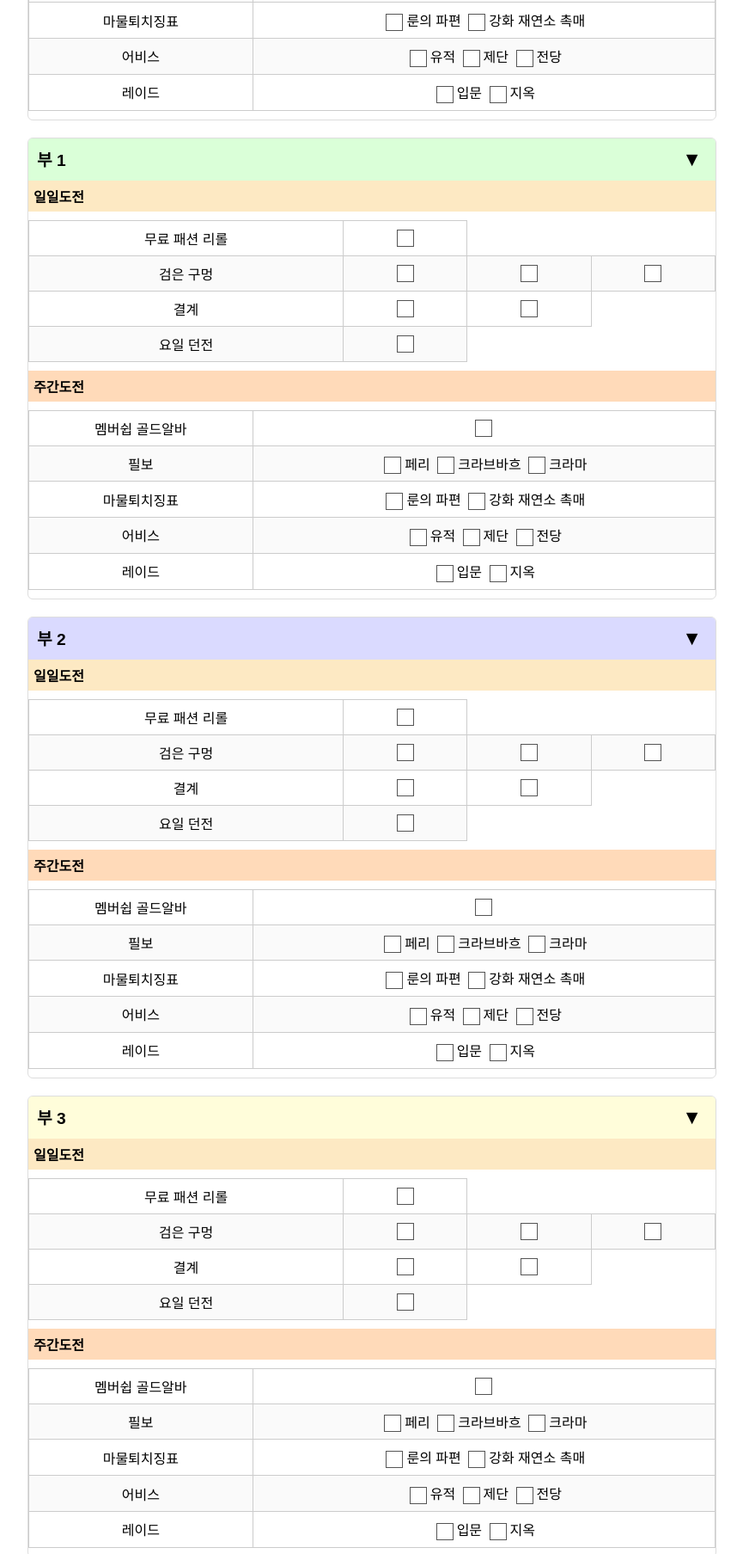
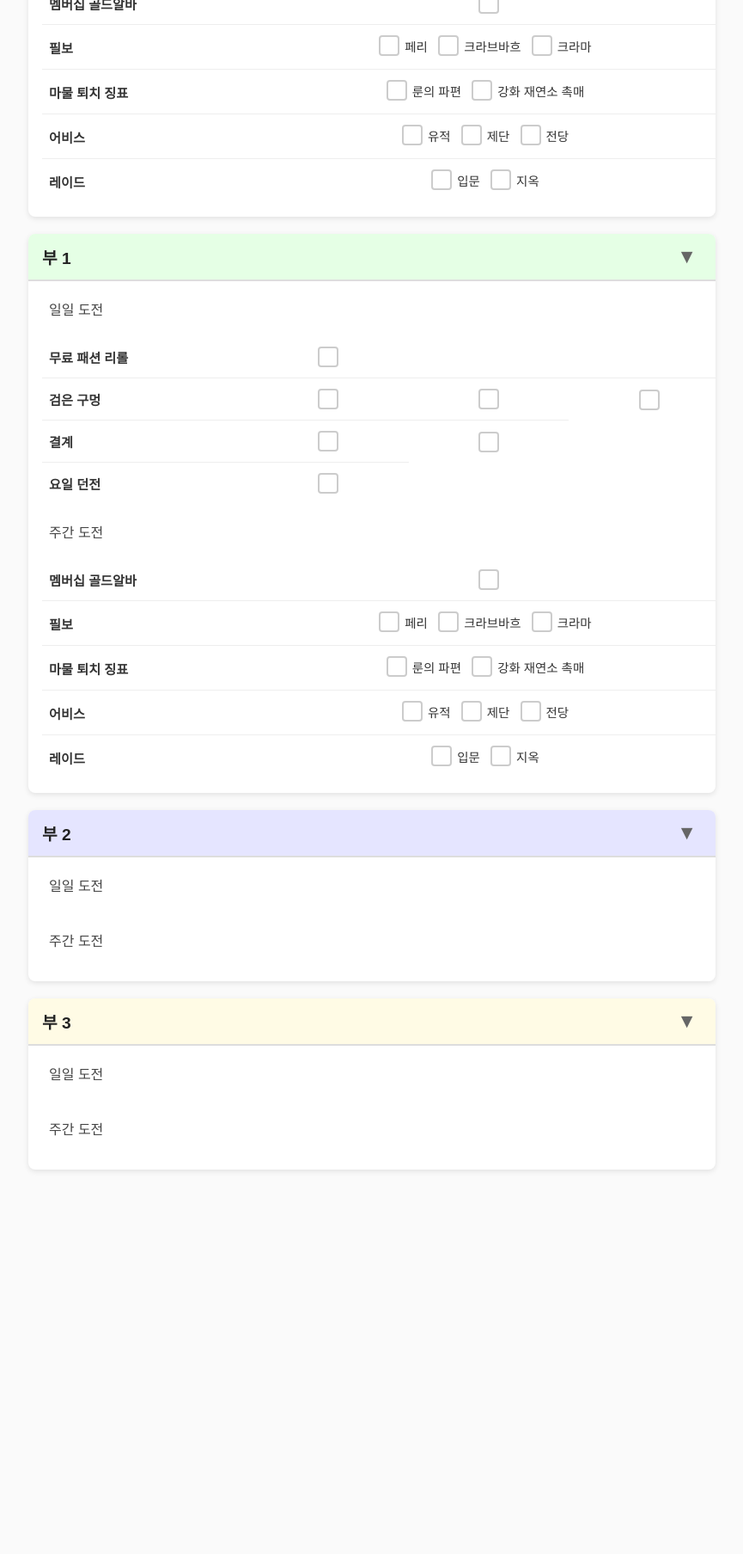
Before and after one commit to lacoletsgo/lacoone, a plain HTML site: page index.html in a window 1280 px wide. Shown: the part 522-2329 px from the top of the page at 86% size, without its empty margins (207-1072 px from the left). After the commit the page ends 1930 px from the top, so only its background shows below. Drawn offline with Linux system fonts and the light colour scheme; a web font is replaced by a local one.

Commit message:
Update index.html

```diff
--- a/index.html
+++ b/index.html
@@ -6,62 +6,125 @@
   <style>
     /* Pretendard 폰트 */
     @import url('https://cdn.jsdelivr.net/npm/pretendard@1.3.6/dist/web/variable/pretendardvariable.css');
-    body { font-family: 'Pretendard Variable', sans-serif; padding: 20px; }
-    h1 { text-align: center; margin-bottom: 30px; }
-
+    body {
+      font-family: 'Pretendard Variable', sans-serif;
+      background: #fafafa;
+      padding: 20px;
+      color: #333;
+    }
+    h1 {
+      text-align: center;
+      margin-bottom: 30px;
+      font-weight: 600;
+      color: #222;
+    }
     .section {
-      border: 1px solid #ddd;
-      border-radius: 6px;
-      overflow: hidden;
+      background: #fff;
+      border-radius: 8px;
+      box-shadow: 0 2px 6px rgba(0,0,0,0.1);
       margin: 0 auto 20px;
       max-width: 800px;
+      overflow: hidden;
     }
-    /* 헤더(h2)에만 색 지정 */
-    .section.main h2 { background-color: #ffdada; }
-    .section.alt1 h2 { background-color: #daffd8; }
-    .section.alt2 h2 { background-color: #dadaff; }
-    .section.alt3 h2 { background-color: #fffdda; }
+    /* 헤더(h2)에만 파스텔 톤 컬러 */
+    .section.main h2 { background-color: #ffe5e5; }
+    .section.alt1 h2 { background-color: #e5ffe5; }
+    .section.alt2 h2 { background-color: #e5e5ff; }
+    .section.alt3 h2 { background-color: #fffbe5; }
 
     .section h2 {
-      margin: 0; padding: 10px;
+      display: flex;
+      align-items: center;
+      margin: 0;
+      padding: 12px 16px;
       font-size: 1.2em;
-      display: flex; align-items: center;
+      border-bottom: 2px solid #ddd;
+      color: #222;
     }
     .toggle-btn {
       margin-left: auto;
-      background: none; border: none;
-      font-size: 1.2em; cursor: pointer;
+      background: none;
+      border: none;
+      font-size: 1.2em;
+      cursor: pointer;
+      color: #666;
+      transition: color .2s;
+    }
+    .toggle-btn:hover {
+      color: #333;
     }
     .section-content.collapsed { display: none; }
 
     .subsection h3 {
-      margin: 0; padding: 6px;
-      background: #fde9c3; font-size: 1em;
+      margin: 16px;
+      padding: 4px 8px;
+      font-size: 1em;
+      font-weight: 500;
+      color: #444;
     }
     .subsection.weekly h3 {
-      background: #ffdab9;
+      color: #444;
     }
 
     table {
-      width: 100%; border-collapse: collapse;
-      margin: 10px 0;
+      width: 100%;
+      border-collapse: collapse;
+      margin: 0 16px 16px;
     }
-    tr:nth-child(even) { background: rgba(0,0,0,0.02); }
-    td, th {
-      border: 1px solid #ccc;
-      padding: 8px; text-align: center;
-      white-space: nowrap;
+    tr + tr td {
+      border-top: 1px solid #eee;
+    }
+    td:first-child {
+      font-weight: 600;
+      text-align: left;
+      padding: 12px 8px;
+      width: 30%;
+    }
+    td {
+      padding: 12px 8px;
+      text-align: center;
+      vertical-align: middle;
+      font-size: 0.95em;
     }
 
+    /* 커스텀 체크박스 */
     .checkbox {
+      position: relative;
       display: inline-block;
-      width: 18px; height: 18px;
-      border: 1px solid #555;
-      margin: 0 4px; vertical-align: middle;
-      cursor: pointer; background: #fff;
-      transition: background .2s;
+      width: 20px; height: 20px;
+      border: 2px solid #ccc;
+      border-radius: 4px;
+      background: #fff;
+      cursor: pointer;
+      vertical-align: middle;
+      transition: border-color .2s, background-color .2s;
     }
-    .checkbox.checked { background: #e0e0e0; }
+    .checkbox:hover {
+      border-color: #888;
+    }
+    .checkbox.checked {
+      background-color: #4caf50;
+      border-color: #4caf50;
+    }
+    .checkbox.checked::after {
+      content: '✓';
+      position: absolute;
+      top: 1px; left: 4px;
+      font-size: 14px;
+      color: #fff;
+    }
+    label {
+      display: inline-flex;
+      align-items: center;
+      cursor: pointer;
+      margin-right: 8px;
+      user-select: none;
+      color: #333;
+      font-size: 0.95em;
+    }
+    label > .checkbox {
+      margin-right: 6px;
+    }
   </style>
 </head>
 <body>
@@ -72,11 +135,16 @@
     <h2>본</h2>
     <div class="section-content">
       <div class="subsection daily">
-        <h3>일일도전</h3>
+        <h3>일일 도전</h3>
         <table>
           <tr>
             <td>무료 패션 리롤</td>
-            <td><span class="checkbox" id="main_freeFashion" data-frequency="daily" data-group="freeFashion"></span></td>
+            <td>
+              <span class="checkbox"
+                    id="main_freeFashion"
+                    data-frequency="daily"
+                    data-group="freeFashion"></span>
+            </td>
           </tr>
           <tr>
             <td>검은 구멍</td>
@@ -96,10 +164,10 @@
         </table>
       </div>
       <div class="subsection weekly">
-        <h3>주간도전</h3>
+        <h3>주간 도전</h3>
         <table>
           <tr>
-            <td>멤버쉽 골드알바</td>
+            <td>멤버십 골드알바</td>
             <td><span class="checkbox" id="main_goldAlba" data-frequency="weekly"></span></td>
           </tr>
           <tr>
@@ -111,7 +179,7 @@
             </td>
           </tr>
           <tr>
-            <td>마물퇴치징표</td>
+            <td>마물 퇴치 징표</td>
             <td>
               <label><span class="checkbox" id="main_monsterRune" data-frequency="weekly" data-group="monsterRune"></span>룬의 파편</label>
               <label><span class="checkbox" id="main_monsterCatalyst" data-frequency="weekly" data-group="monsterCatalyst"></span>강화 재연소 촉매</label>
@@ -139,11 +207,14 @@
 
   <!-- 부1 섹션 -->
   <div class="section alt1" id="alt1-section">
-    <h2>부 1 <button class="toggle-btn">▼</button></h2>
+    <h2>
+      부 1
+      <button class="toggle-btn">▼</button>
+    </h2>
     <div class="section-content">
-      <!-- 본과 동일한 내용 -->
+      <!-- 본과 동일한 구조 -->
       <div class="subsection daily">
-        <h3>일일도전</h3>
+        <h3>일일 도전</h3>
         <table>
           <tr>
             <td>무료 패션 리롤</td>
@@ -167,10 +238,10 @@
         </table>
       </div>
       <div class="subsection weekly">
-        <h3>주간도전</h3>
+        <h3>주간 도전</h3>
         <table>
           <tr>
-            <td>멤버쉽 골드알바</td>
+            <td>멤버십 골드알바</td>
             <td><span class="checkbox" id="alt1_goldAlba" data-frequency="weekly"></span></td>
           </tr>
           <tr>
@@ -182,7 +253,7 @@
             </td>
           </tr>
           <tr>
-            <td>마물퇴치징표</td>
+            <td>마물 퇴치 징표</td>
             <td>
               <label><span class="checkbox" id="alt1_monsterRune" data-frequency="weekly" data-group="monsterRune"></span>룬의 파편</label>
               <label><span class="checkbox" id="alt1_monsterCatalyst" data-frequency="weekly" data-group="monsterCatalyst"></span>강화 재연소 촉매</label>
@@ -210,70 +281,22 @@
 
   <!-- 부2 섹션 -->
   <div class="section alt2" id="alt2-section">
-    <h2>부 2 <button class="toggle-btn">▼</button></h2>
+    <h2>
+      부 2
+      <button class="toggle-btn">▼</button>
+    </h2>
     <div class="section-content">
-      <!-- 동일하게 복사 -->
+      <!-- 본과 똑같은 구조(alt2_로 id만 변경) -->
       <div class="subsection daily">
-        <h3>일일도전</h3>
+        <h3>일일 도전</h3>
         <table>
-          <tr>
-            <td>무료 패션 리롤</td>
-            <td><span class="checkbox" id="alt2_freeFashion" data-frequency="daily" data-group="freeFashion"></span></td>
-          </tr>
-          <tr>
-            <td>검은 구멍</td>
-            <td><span class="checkbox" id="alt2_blackHole_1" data-frequency="daily"></span></td>
-            <td><span class="checkbox" id="alt2_blackHole_2" data-frequency="daily"></span></td>
-            <td><span class="checkbox" id="alt2_blackHole_3" data-frequency="daily"></span></td>
-          </tr>
-          <tr>
-            <td>결계</td>
-            <td><span class="checkbox" id="alt2_barrier_1" data-frequency="daily"></span></td>
-            <td><span class="checkbox" id="alt2_barrier_2" data-frequency="daily"></span></td>
-          </tr>
-          <tr>
-            <td>요일 던전</td>
-            <td><span class="checkbox" id="alt2_dayDungeon_1" data-frequency="daily"></span></td>
-          </tr>
+          <!-- … 동일하게 복사 … -->
         </table>
       </div>
       <div class="subsection weekly">
-        <h3>주간도전</h3>
+        <h3>주간 도전</h3>
         <table>
-          <tr>
-            <td>멤버쉽 골드알바</td>
-            <td><span class="checkbox" id="alt2_goldAlba" data-frequency="weekly"></span></td>
-          </tr>
-          <tr>
-            <td>필보</td>
-            <td>
-              <label><span class="checkbox" id="alt2_filbo_ferry" data-frequency="weekly"></span>페리</label>
-              <label><span class="checkbox" id="alt2_filbo_kravbakh" data-frequency="weekly"></span>크라브바흐</label>
-              <label><span class="checkbox" id="alt2_filbo_krama" data-frequency="weekly"></span>크라마</label>
-            </td>
-          </tr>
-          <tr>
-            <td>마물퇴치징표</td>
-            <td>
-              <label><span class="checkbox" id="alt2_monsterRune" data-frequency="weekly" data-group="monsterRune"></span>룬의 파편</label>
-              <label><span class="checkbox" id="alt2_monsterCatalyst" data-frequency="weekly" data-group="monsterCatalyst"></span>강화 재연소 촉매</label>
-            </td>
-          </tr>
-          <tr>
-            <td>어비스</td>
-            <td>
-              <label><span class="checkbox" id="alt2_abyss_relic" data-frequency="weekly"></span>유적</label>
-              <label><span class="checkbox" id="alt2_abyss_altar" data-frequency="weekly"></span>제단</label>
-              <label><span class="checkbox" id="alt2_abyss_hall" data-frequency="weekly"></span>전당</label>
-            </td>
-          </tr>
-          <tr>
-            <td>레이드</td>
-            <td>
-              <label><span class="checkbox" id="alt2_raid_beginner" data-frequency="weekly"></span>입문</label>
-              <label><span class="checkbox" id="alt2_raid_hell" data-frequency="weekly"></span>지옥</label>
-            </td>
-          </tr>
+          <!-- … 동일하게 복사 … -->
         </table>
       </div>
     </div>
@@ -281,77 +304,29 @@
 
   <!-- 부3 섹션 -->
   <div class="section alt3" id="alt3-section">
-    <h2>부 3 <button class="toggle-btn">▼</button></h2>
+    <h2>
+      부 3
+      <button class="toggle-btn">▼</button>
+    </h2>
     <div class="section-content">
-      <!-- 동일하게 복사 -->
+      <!-- 본과 똑같은 구조(alt3_로 id만 변경) -->
       <div class="subsection daily">
-        <h3>일일도전</h3>
+        <h3>일일 도전</h3>
         <table>
-          <tr>
-            <td>무료 패션 리롤</td>
-            <td><span class="checkbox" id="alt3_freeFashion" data-frequency="daily" data-group="freeFashion"></span></td>
-          </tr>
-          <tr>
-            <td>검은 구멍</td>
-            <td><span class="checkbox" id="alt3_blackHole_1" data-frequency="daily"></span></td>
-            <td><span class="checkbox" id="alt3_blackHole_2" data-frequency="daily"></span></td>
-            <td><span class="checkbox" id="alt3_blackHole_3" data-frequency="daily"></span></td>
-          </tr>
-          <tr>
-            <td>결계</td>
-            <td><span class="checkbox" id="alt3_barrier_1" data-frequency="daily"></span></td>
-            <td><span class="checkbox" id="alt3_barrier_2" data-frequency="daily"></span></td>
-          </tr>
-          <tr>
-            <td>요일 던전</td>
-            <td><span class="checkbox" id="alt3_dayDungeon_1" data-frequency="daily"></span></td>
-          </tr>
+          <!-- … 동일하게 복사 … -->
         </table>
       </div>
       <div class="subsection weekly">
-        <h3>주간도전</h3>
+        <h3>주간 도전</h3>
         <table>
-          <tr>
-            <td>멤버쉽 골드알바</td>
-            <td><span class="checkbox" id="alt3_goldAlba" data-frequency="weekly"></span></td>
-          </tr>
-          <tr>
-            <td>필보</td>
-            <td>
-              <label><span class="checkbox" id="alt3_filbo_ferry" data-frequency="weekly"></span>페리</label>
-              <label><span class="checkbox" id="alt3_filbo_kravbakh" data-frequency="weekly"></span>크라브바흐</label>
-              <label><span class="checkbox" id="alt3_filbo_krama" data-frequency="weekly"></span>크라마</label>
-            </td>
-          </tr>
-          <tr>
-            <td>마물퇴치징표</td>
-            <td>
-              <label><span class="checkbox" id="alt3_monsterRune" data-frequency="weekly" data-group="monsterRune"></span>룬의 파편</label>
-              <label><span class="checkbox" id="alt3_monsterCatalyst" data-frequency="weekly" data-group="monsterCatalyst"></span>강화 재연소 촉매</label>
-            </td>
-          </tr>
-          <tr>
-            <td>어비스</td>
-            <td>
-              <label><span class="checkbox" id="alt3_abyss_relic" data-frequency="weekly"></span>유적</label>
-              <label><span class="checkbox" id="alt3_abyss_altar" data-frequency="weekly"></span>제단</label>
-              <label><span class="checkbox" id="alt3_abyss_hall" data-frequency="weekly"></span>전당</label>
-            </td>
-          </tr>
-          <tr>
-            <td>레이드</td>
-            <td>
-              <label><span class="checkbox" id="alt3_raid_beginner" data-frequency="weekly"></span>입문</label>
-              <label><span class="checkbox" id="alt3_raid_hell" data-frequency="weekly"></span>지옥</label>
-            </td>
-          </tr>
+          <!-- … 동일하게 복사 … -->
         </table>
       </div>
     </div>
   </div>
 
   <script>
-    // 매일 06:00 기준 일일 초기화
+    // 1) 매일 06:00 기준 일일 초기화
     function getCycleDate() {
       const now = new Date();
       if (now.getHours() < 6) now.setDate(now.getDate() - 1);
@@ -368,6 +343,8 @@
         localStorage.setItem('lastResetDate', today);
       }
     }
+
+    // 2) 저장된 상태 복원
     function restore() {
       document.querySelectorAll('.checkbox').forEach(cb=>{
         if (localStorage.getItem(cb.id) === 'true') {
@@ -375,6 +352,8 @@
         }
       });
     }
+
+    // 3) 체크박스 클릭 바인딩 (동기화 지원)
     function bindCheckboxes() {
       document.querySelectorAll('.checkbox').forEach(cb=>{
         cb.addEventListener('click', () => {
@@ -393,6 +372,8 @@
         });
       });
     }
+
+    // 4) 부 접기/펼치기
     function bindToggles() {
       document.querySelectorAll('.toggle-btn').forEach(btn=>{
         btn.addEventListener('click', () => {
@@ -402,6 +383,7 @@
         });
       });
     }
+
     window.addEventListener('load', () => {
       resetDaily();
       restore();
```
